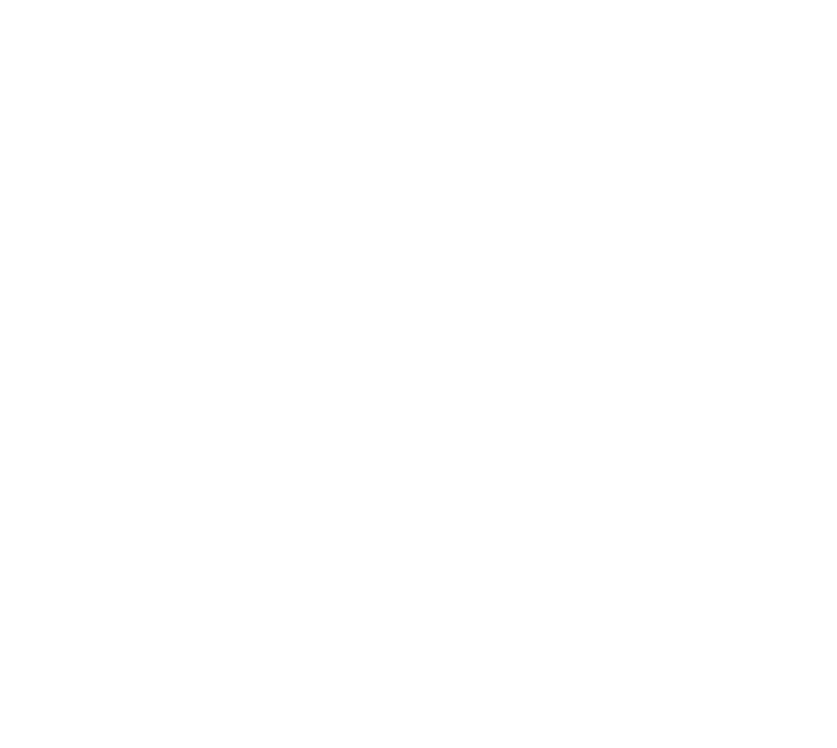
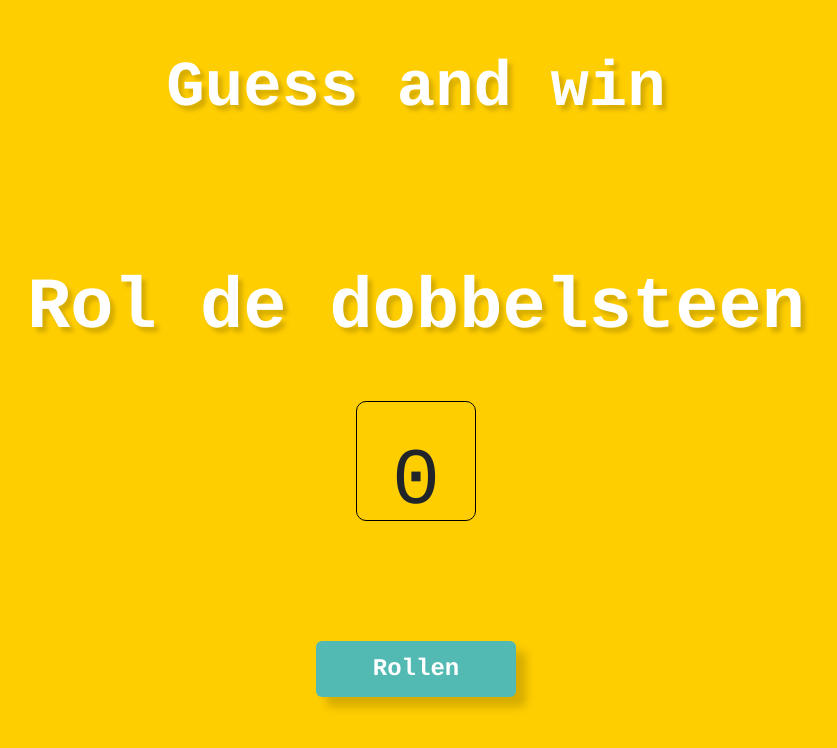
Before and after one commit to sandesh98/Guess-and-Win, a Vue app: page /dice in a window 1280 px wide. Shown: the top 748 px of the page, without its empty margins (224-1061 px from the left). Built offline with nearby package versions, Linux system fonts and the light colour scheme.

Commit message:
Final commit

```diff
--- a/public/css/main.css
+++ b/public/css/main.css
@@ -32,6 +32,18 @@
     background: #20D6BA;
 }
 
+body.dice {
+    background: #FFCE00;
+}
+
+body.steps {
+    background: #E84FFC;
+}
+
+body.final {
+    background: #62FC80;
+}
+
 .shadow {
     text-shadow: 4.5px 4.5px 4px rgba(0, 0, 0, 0.17);
 }
--- /dev/null
+++ b/src/components/Dice.vue
@@ -0,0 +1,81 @@
+<template>
+    <div class="container text-center">
+        <header>
+            <h1 class="shadow">Guess and win</h1>
+        </header>
+        <h1 class="dice-h1-text shadow">Rol de dobbelsteen</h1>
+
+        <p id="placeholder">
+            {{ result }}
+        </p>
+        <button id="button" :disabled="disabled" @click="rollDice" class="dice-button">Rollen</button>
+    </div>
+</template>
+
+<script>
+export default {
+    data() {
+        return {
+            result: 0,
+            disabled: false
+        }
+    },
+
+    beforeCreate: function() {
+        document.body.className = 'dice';
+    },
+
+    methods: {
+        rollDice() {
+            this.disabled = true;
+
+            let dice = {
+                sides: 3,
+                roll: function () {
+                    var randomNumber = Math.floor(Math.random() * this.sides);
+                    return randomNumber;
+                }
+            }
+
+            this.result = dice.roll();
+            setTimeout(() => {
+                this.stepsPage();
+            }, 1000);
+        },
+
+        stepsPage() {
+            this.$router.push({name: 'steps', params: { result: this.result}});
+        }
+    }
+}
+</script>
+
+<style>
+    .dice-h1-text {
+        font-size: 4.5em;
+    }
+
+    .turn {
+        font-size: 4em;
+    }
+    .dice-button {
+        background-color: rgb(82, 186, 179);
+        border-radius: 6px;
+        border: none;
+        color: rgb(255, 255, 255);
+        padding: 10px;
+        width: 200px;
+        cursor: pointer;
+        font-size: 1.5em;
+    }
+
+    #placeholder {
+        height: 120px;
+        width: 120px;
+        padding: 20px;
+        margin: 50px auto;
+        border: 1px solid black;
+        border-radius: 10px;
+        font-size:5em;
+    }
+</style>
--- /dev/null
+++ b/src/components/Final.vue
@@ -0,0 +1,30 @@
+<template>
+    <div class="container">
+        <header>
+            <h1 class="shadow">Guess and win</h1>
+        </header>
+        <h1 class="text-center final-h1-text shadow">🎉 Gefiliciteerd! 🎉</h1>
+        <h1 class="text-center final-h1-text shadow">Team {{ this.$router.curTeam.name }} heeft gewonnen</h1>
+    </div>
+</template>
+
+<script>
+export default {
+    beforeCreate() {
+        document.body.className = 'final'
+    }
+}
+</script>
+
+<style>
+    .final-h2 {
+        color: white;
+        font-weight: bold;
+        font-size: 3.5em;
+        margin-top: 30px;
+    }
+
+    .final-h1-text {
+        font-size: 4.5em;
+    }
+</style>
--- /dev/null
+++ b/src/components/Steps.vue
@@ -0,0 +1,66 @@
+<template>
+    <div class="container">
+        <header>
+            <h1 class="shadow">Guess and win</h1>
+        </header>
+        <h1 class="text-center steps-h1-text shadow">Team {{ this.$router.curTeam.name }}</h1>
+        <h2 class="text-center steps-h2 shadow">Mag {{ steps }} stappen vooruit</h2>
+    </div>
+</template>
+
+<script>
+export default {
+    data() {
+        return {
+            steps: 0
+        }
+    },
+
+    mounted: function() {
+        document.body.addEventListener("click", this.nextPage)
+    },
+
+    beforeCreate: function() {
+        document.body.className = 'steps'
+    },
+
+    created() {
+        this.result = this.$route.params.result;
+        let guessed = this.$router.curTeam.guessed;
+
+        this.steps = Math.max(0, (guessed - this.result));
+        this.$router.curTeam.score += this.steps;
+        this.$router.curTeam.guessed = 0;
+    },
+
+    methods: {
+        nextPage() {
+            if (this.$router.curTeam.score >= 8) {
+                this.$router.push('/final');
+
+                return;
+            }
+
+            this.$router.nextTeam();
+            this.$router.push('/switch');
+        }
+    },
+
+    beforeDestroy() {
+        document.body.removeEventListener("click", this.nextPage)
+    }
+}
+</script>
+
+<style>
+    .steps-h2 {
+        color: white;
+        font-weight: bold;
+        font-size: 3.5em;
+        margin-top: 30px;
+    }
+
+    .steps-h1-text {
+        font-size: 4.5em;
+    }
+</style>
--- a/src/components/Words.vue
+++ b/src/components/Words.vue
@@ -24,8 +24,12 @@
 </template>
 
 <script>
+const shuffleArray = arr => arr
+        .map(a => [Math.random(), a])
+        .sort((a, b) => a[0] - b[0])
+        .map(a => a[1]);
+
 export default {
-
     mounted() {
         let ctr = 0;
         let max = 5;
@@ -44,12 +48,19 @@
 
     data: function() {
         return {
-            words: ['sandesh', 'nissan', 'londen eye', 'Zwitserland', 'Bitcoin']
+            words: []
         }
     },
 
     beforeCreate: function() {
         document.body.className = 'words'
+    },
+
+    created() {
+        let words = this.$router.words;
+        words = shuffleArray(words);
+
+        this.words = words.slice(0, 5);
     },
 
     methods: {
@@ -61,7 +72,7 @@
             console.log(this.$router.teams)
         },
         moveOn() {
-            this.$router.nextTeam();
+            // this.$router.nextTeam();
             this.$router.push('/countdown');
         }
     },
```
Also changed, not shown: src/main.js (+12 -3 lines).
